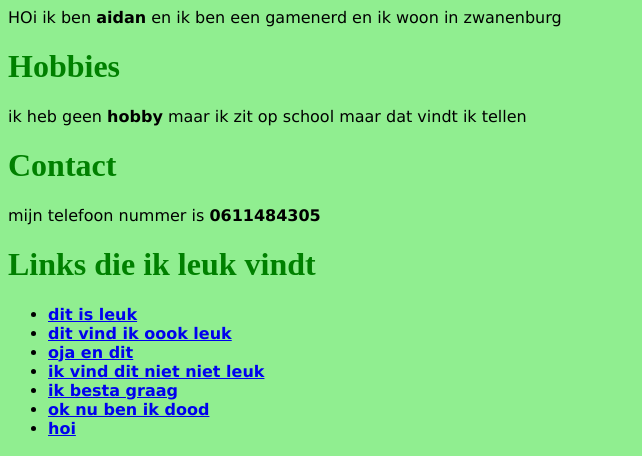
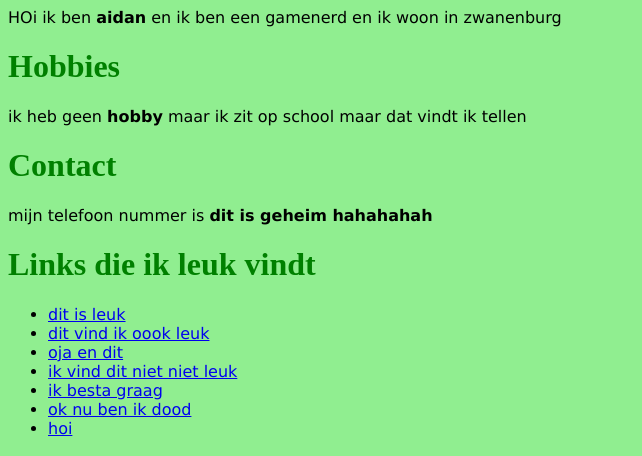
Before and after one commit to gast2405/gast2405.github.io, a plain HTML site: page overmij/index.html in a window 1280 px wide. Shown: the part 343-799 px from the top of the page, without its empty margins (0-642 px from the left). Drawn offline with Linux system fonts and the light colour scheme.

Commit message:
tel removed

```diff
--- a/overmij/index.html
+++ b/overmij/index.html
@@ -13,7 +13,7 @@
   <h1>Hobbies</h1>
   ik heb geen <strong>hobby</strong> maar ik zit op school maar dat vindt ik tellen
   <h1>Contact</h1>
-  mijn telefoon nummer is <strong>0611484305</srong>
+  mijn telefoon nummer is <strong>dit is geheim hahahahah</strong>
   <h1>Links die ik leuk vindt</h1> <ul>
   <li><a href="https://wowenwilsonquiz.com/">dit is leuk</a></li>
   <li><a href="https://thatsthefinger.com/">dit vind ik oook leuk</a></li>
```
